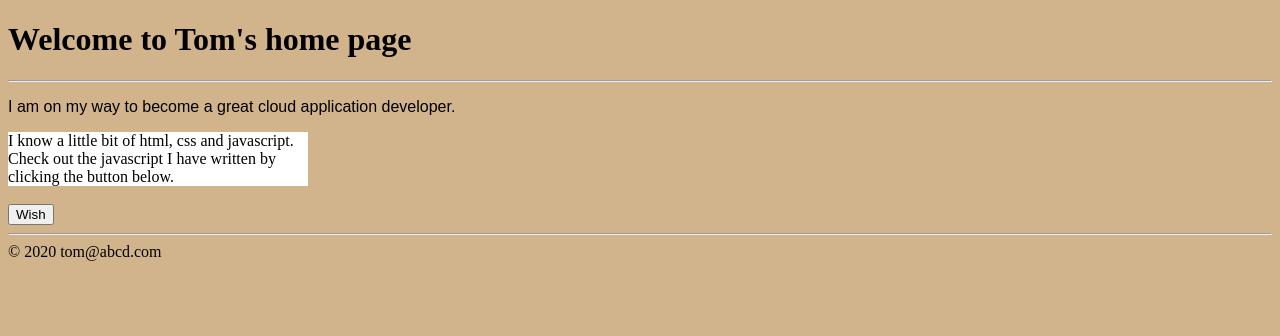
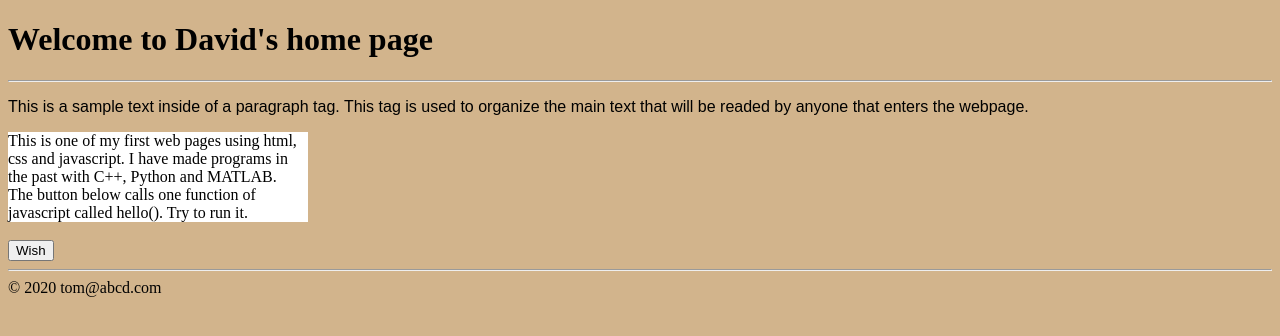
Before and after one commit to a01752785/coursera-web-programming, a plain HTML site: page practice1/index.html in a window 1280 px wide. Drawn offline with Linux system fonts and the light colour scheme.

Commit message:
Added personal text into html

```diff
--- a/practice1/index.html
+++ b/practice1/index.html
@@ -8,15 +8,15 @@
     </head>
     <body>
         <h1>
-            Welcome to Tom's home page
+            Welcome to David's home page
         </h1>
         <hr>
         <p>
-            I am on my way to become a great cloud application developer.
+            This is a sample text inside of a paragraph tag. This tag is used to organize the main text that will be readed by anyone that enters the webpage.
         </p>
         <div>
-            I know a little bit of html, css and javascript.<br>
-            Check out the javascript I have written by clicking the button below.
+            This is one of my first web pages using html, css and javascript. I have made programs in the past with C++, Python and MATLAB.<br>
+            The button below calls one function of javascript called hello(). Try to run it.
         </div><br>
         <button onclick="hello()">
             Wish
```
